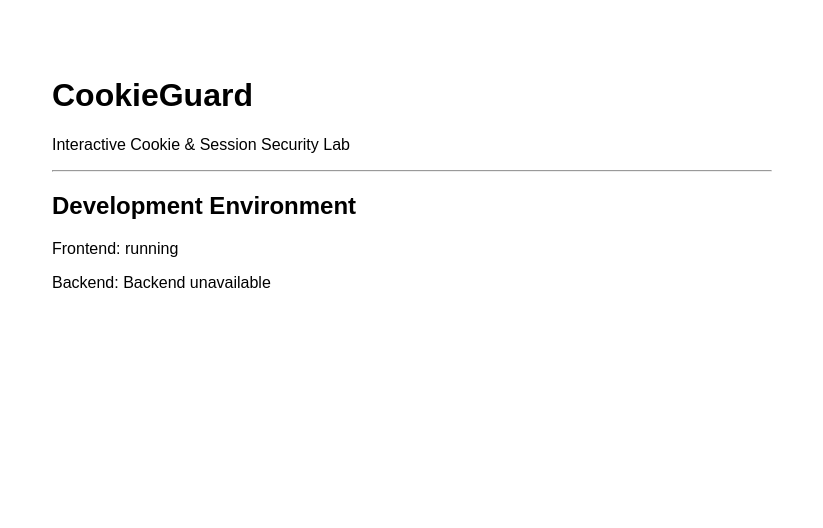
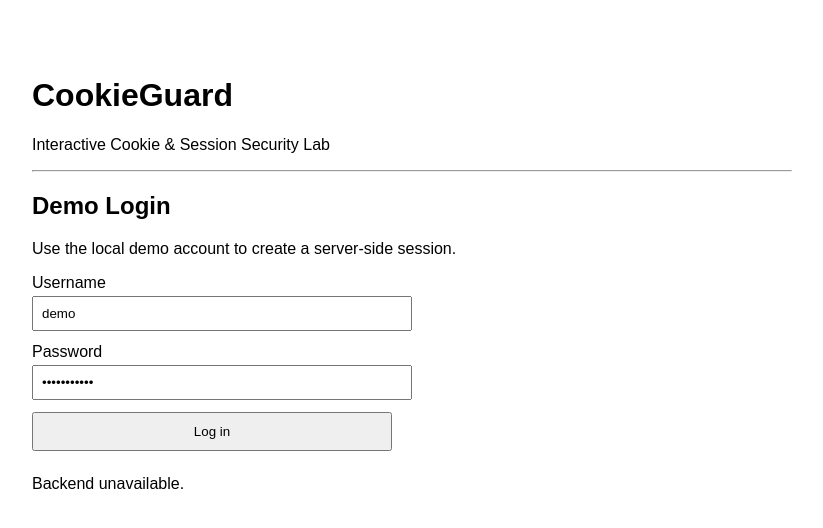
Before and after one commit to poncema4/CookieGuard, a Next.js app in the folder frontend/: page / in a window 1280 px wide. Shown: the top 528 px of the page, without its empty margins (228-1051 px from the left). Built offline with nearby package versions, Linux system fonts and the light colour scheme; no server answers.

Commit message:
Build CookieGuard login and session UI

```diff
--- a/frontend/app/page.tsx
+++ b/frontend/app/page.tsx
@@ -1,28 +1,123 @@
 "use client";
 
-import { useEffect, useState } from "react";
+import { FormEvent, useEffect, useState } from "react";
+
+type User = { username: string };
+type SessionResponse = {
+  authenticated: boolean;
+  user?: User;
+  sessionCreatedAt?: string;
+};
 
 export default function Home() {
-  const [status, setStatus] = useState("Checking backend...");
+  const [username, setUsername] = useState("demo");
+  const [password, setPassword] = useState("cookieguard");
+  const [session, setSession] = useState<SessionResponse>({ authenticated: false });
+  const [message, setMessage] = useState("Checking session...");
+  const [loading, setLoading] = useState(false);
+
+  async function loadSession() {
+    try {
+      const response = await fetch("/api/auth/session", { cache: "no-store" });
+      const data = (await response.json()) as SessionResponse;
+      setSession(data);
+      setMessage(data.authenticated ? "Session is active." : "No active session.");
+    } catch {
+      setMessage("Backend unavailable.");
+    }
+  }
 
   useEffect(() => {
-    fetch("/api/health")
-      .then((response) => {
-        if (!response.ok) throw new Error("Backend request failed");
-        return response.json() as Promise<{ status: string }>;
-      })
-      .then((data) => setStatus(data.status))
-      .catch(() => setStatus("Backend unavailable"));
+    void loadSession();
   }, []);
 
+  async function handleLogin(event: FormEvent<HTMLFormElement>) {
+    event.preventDefault();
+    setLoading(true);
+    setMessage("Signing in...");
+
+    try {
+      const response = await fetch("/api/auth/login", {
+        method: "POST",
+        headers: { "Content-Type": "application/json" },
+        body: JSON.stringify({ username, password }),
+      });
+      const data = (await response.json()) as SessionResponse & { error?: string };
+
+      if (!response.ok) {
+        setMessage(data.error ?? "Login failed.");
+        return;
+      }
+
+      setMessage("Login successful.");
+      await loadSession();
+    } catch {
+      setMessage("Backend unavailable.");
+    } finally {
+      setLoading(false);
+    }
+  }
+
+  async function handleLogout() {
+    setLoading(true);
+    setMessage("Signing out...");
+
+    try {
+      await fetch("/api/auth/logout", { method: "POST" });
+      setSession({ authenticated: false });
+      setMessage("Logged out. Session ended.");
+    } catch {
+      setMessage("Backend unavailable.");
+    } finally {
+      setLoading(false);
+    }
+  }
+
   return (
-    <main style={{ maxWidth: 720, margin: "0 auto", padding: 48, fontFamily: "sans-serif" }}>
+    <main style={{ maxWidth: 760, margin: "0 auto", padding: 48, fontFamily: "sans-serif" }}>
       <h1>CookieGuard</h1>
       <p>Interactive Cookie &amp; Session Security Lab</p>
       <hr />
-      <h2>Development Environment</h2>
-      <p>Frontend: running</p>
-      <p>Backend: {status}</p>
+
+      {!session.authenticated ? (
+        <section>
+          <h2>Demo Login</h2>
+          <p>Use the local demo account to create a server-side session.</p>
+          <form onSubmit={handleLogin} style={{ display: "grid", gap: 12, maxWidth: 360 }}>
+            <label>
+              Username
+              <input
+                value={username}
+                onChange={(event) => setUsername(event.target.value)}
+                style={{ display: "block", width: "100%", padding: 8, marginTop: 4 }}
+              />
+            </label>
+            <label>
+              Password
+              <input
+                type="password"
+                value={password}
+                onChange={(event) => setPassword(event.target.value)}
+                style={{ display: "block", width: "100%", padding: 8, marginTop: 4 }}
+              />
+            </label>
+            <button type="submit" disabled={loading} style={{ padding: 10 }}>
+              {loading ? "Working..." : "Log in"}
+            </button>
+          </form>
+        </section>
+      ) : (
+        <section>
+          <h2>Authenticated</h2>
+          <p>Signed in as <strong>{session.user?.username}</strong>.</p>
+          <p>Server session created: {session.sessionCreatedAt ?? "unknown"}</p>
+          <button type="button" onClick={handleLogout} disabled={loading} style={{ padding: 10 }}>
+            {loading ? "Working..." : "Log out"}
+          </button>
+        </section>
+      )}
+
+      <p role="status" style={{ marginTop: 24 }}>{message}</p>
     </main>
   );
 }
```
